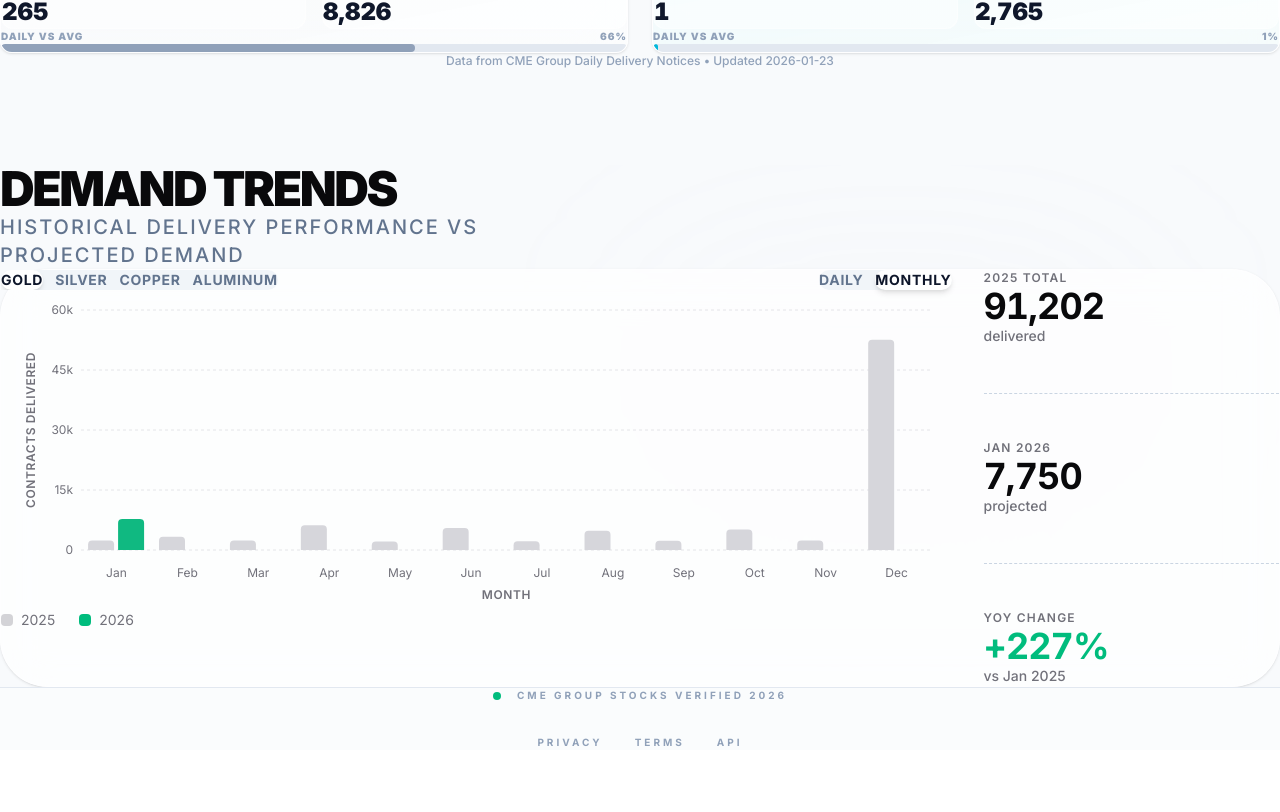
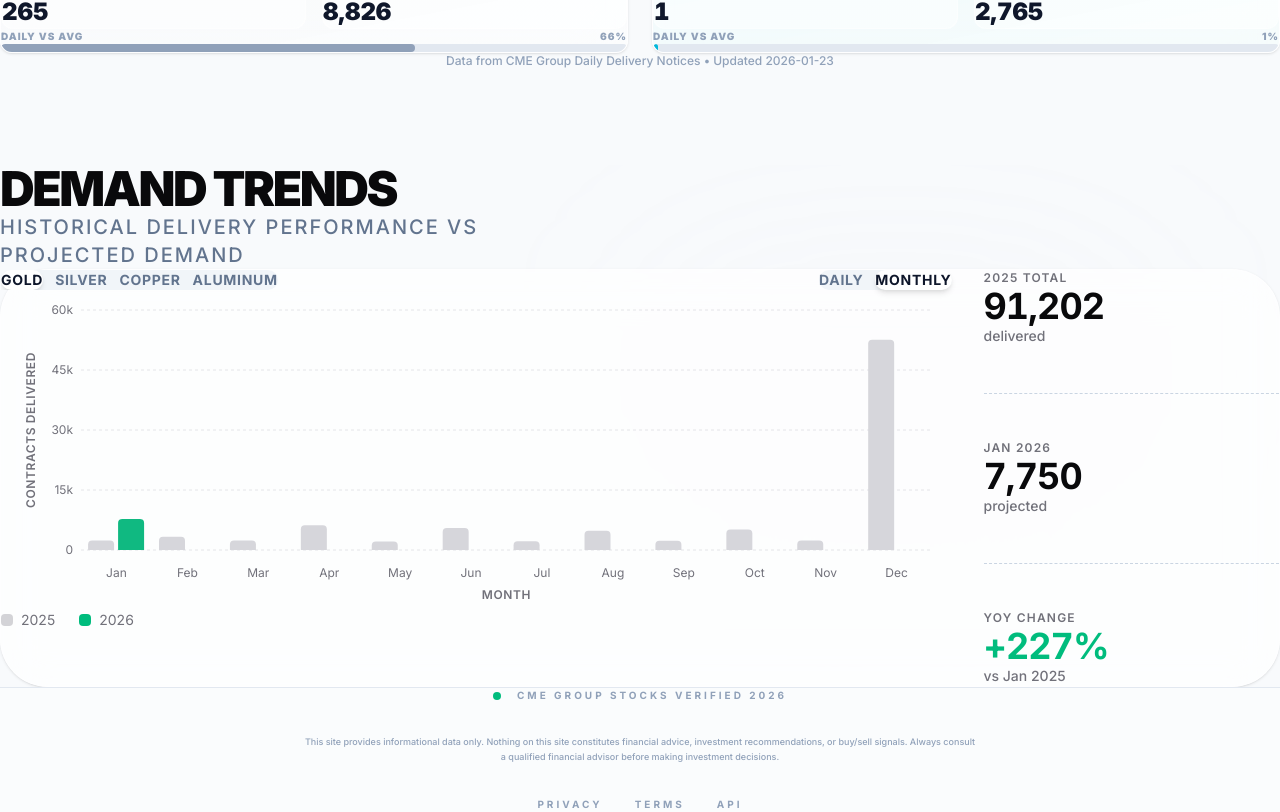
Before and after one commit to kdsmith10000/metalstats, a Next.js app: page / in a window 1280 px wide. Shown: the part 1372-2184 px from the top of the page. Before the commit the page ends 2122 px from the top, so only its background shows below. Built offline with nearby package versions, Linux system fonts and the light colour scheme; no server answers; the database is empty.

Commit message:
Add financial disclaimer to footer

```diff
--- a/components/Dashboard.tsx
+++ b/components/Dashboard.tsx
@@ -450,6 +450,11 @@ export default function Dashboard({ data, bulletinData, deliveryData, lastUpdate
               <span>CME Group Stocks Verified 2026</span>
             </div>
 
+            {/* Disclaimer */}
+            <p className="max-w-2xl text-center text-[8px] sm:text-[9px] font-medium normal-case tracking-normal leading-relaxed text-slate-400">
+              This site provides informational data only. Nothing on this site constitutes financial advice, investment recommendations, or buy/sell signals. Always consult a qualified financial advisor before making investment decisions.
+            </p>
+
             <div className="flex flex-wrap justify-center gap-4 sm:gap-8">
               <Link href="/privacy" className="hover:text-slate-900 dark:hover:text-white transition-colors cursor-pointer">
                 Privacy
```
